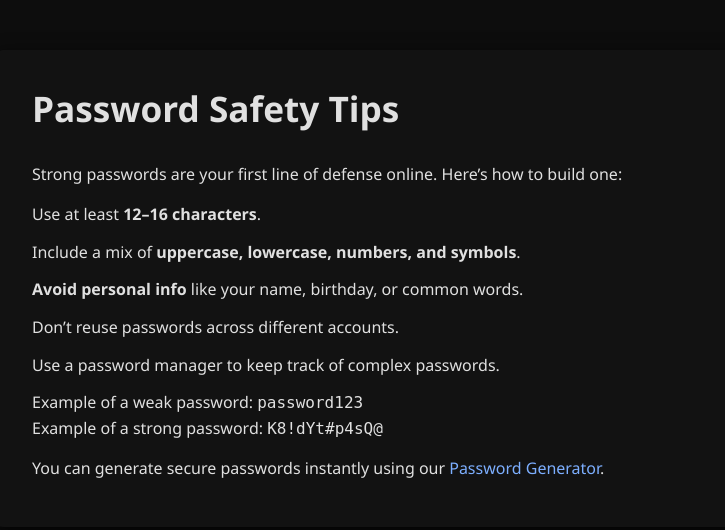
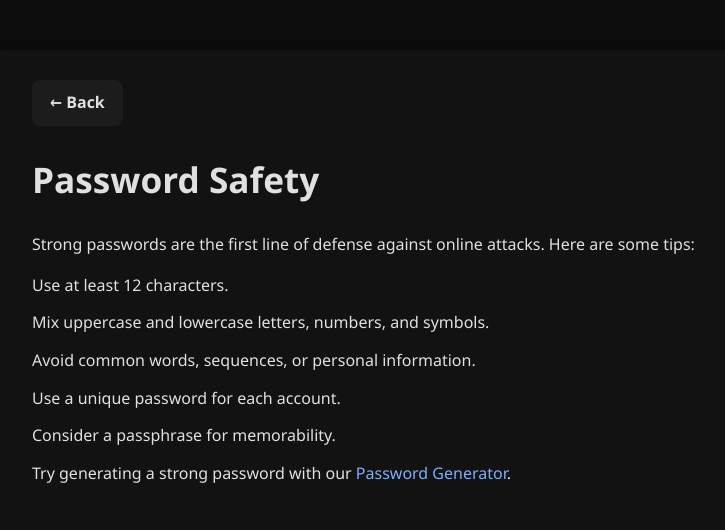
Before and after one commit to zach123abc/Hackathon-CyberSheild, a Flask app: page /password-safety in a window 1280 px wide. Shown: the part 69-599 px from the top of the page, without its empty margins (198-923 px from the left). Run offline with Flask 3, Linux system fonts and the light colour scheme.

Commit message:
Update password_safety.html

```diff
--- a/templates/password_safety.html
+++ b/templates/password_safety.html
@@ -3,20 +3,17 @@
 {% block title %}Password Safety{% endblock %}
 
 {% block content %}
-<h1>Password Safety Tips</h1>
+<a class="back-btn" href="{{ url_for('menu') }}">← Back</a>
+<h1>Password Safety</h1>
 
-<p>Strong passwords are your first line of defense online. Here’s how to build one:</p>
-
+<p>Strong passwords are the first line of defense against online attacks. Here are some tips:</p>
 <ul>
-    <li>Use at least <strong>12–16 characters</strong>.</li>
-    <li>Include a mix of <strong>uppercase, lowercase, numbers, and symbols</strong>.</li>
-    <li><strong>Avoid personal info</strong> like your name, birthday, or common words.</li>
-    <li>Don’t reuse passwords across different accounts.</li>
-    <li>Use a password manager to keep track of complex passwords.</li>
+  <li>Use at least 12 characters.</li>
+  <li>Mix uppercase and lowercase letters, numbers, and symbols.</li>
+  <li>Avoid common words, sequences, or personal information.</li>
+  <li>Use a unique password for each account.</li>
+  <li>Consider a passphrase for memorability.</li>
 </ul>
 
-<p>Example of a weak password: <code>password123</code><br>
-Example of a strong password: <code>K8!dYt#p4sQ@</code></p>
-
-<p>You can generate secure passwords instantly using our <a href="{{ url_for('generate') }}">Password Generator</a>.</p>
+<p>Try generating a strong password with our <a href="{{ url_for('generate') }}">Password Generator</a>.</p>
 {% endblock %}
```
